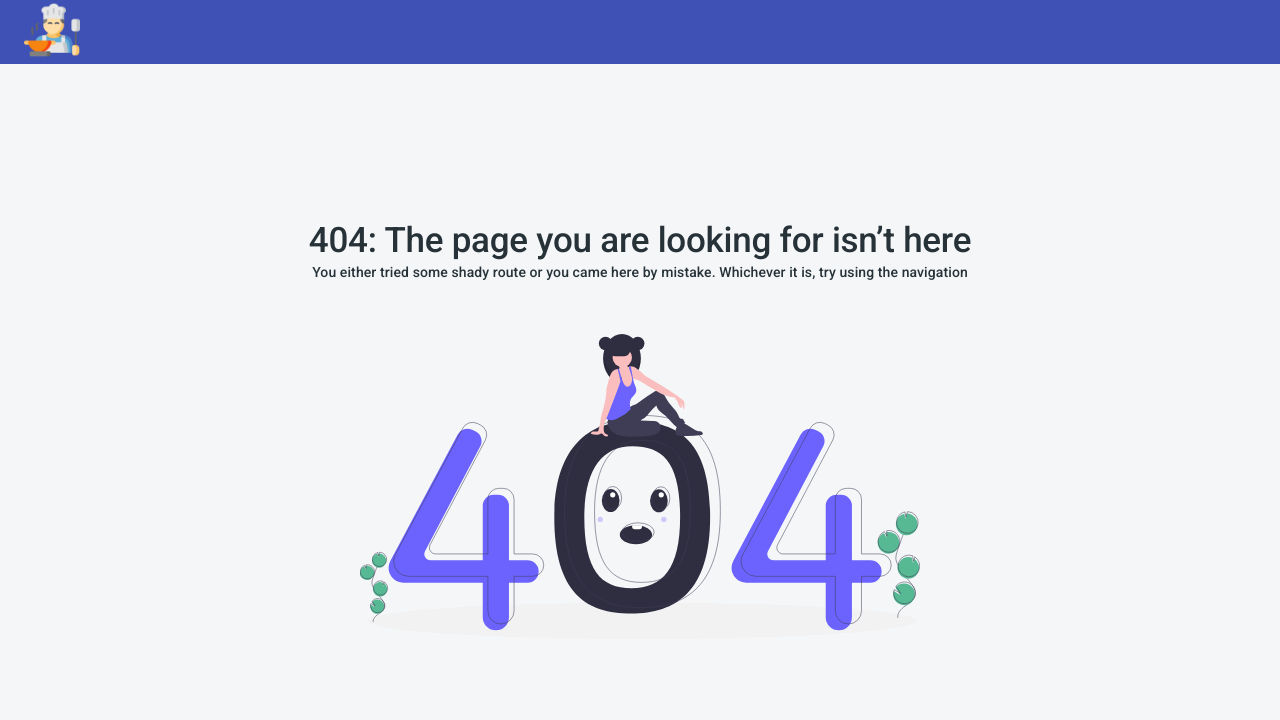
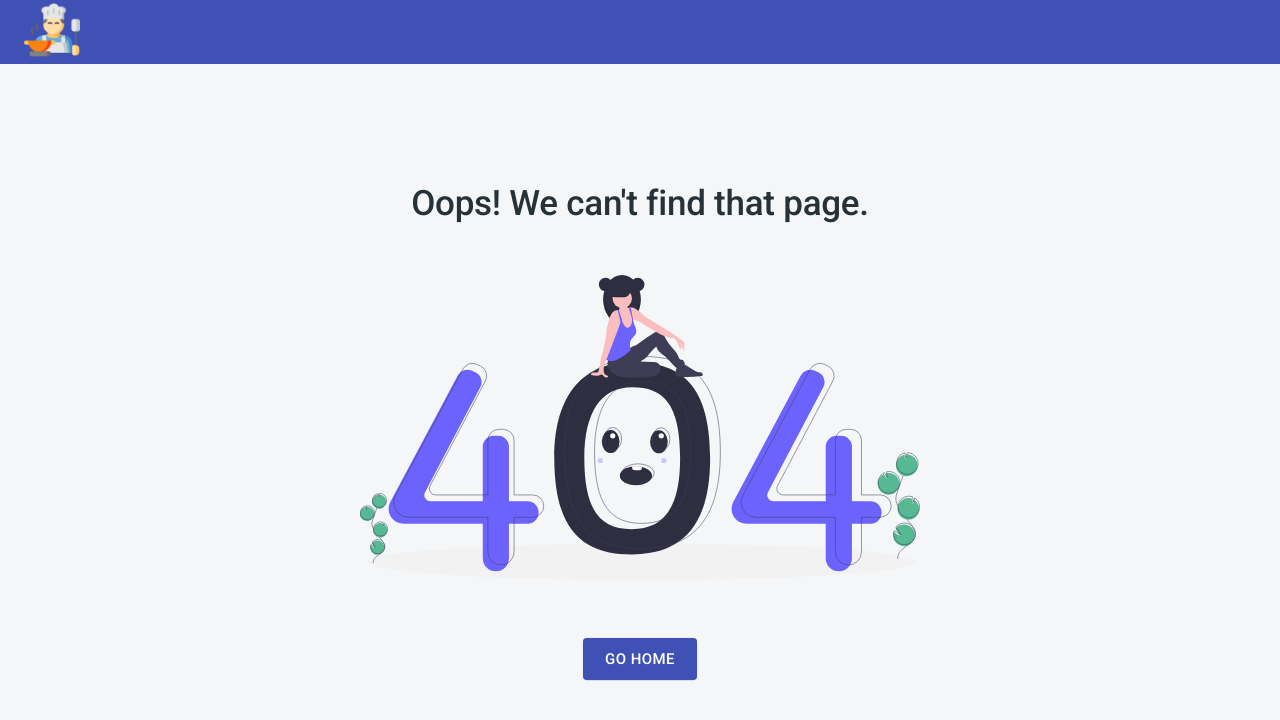
Before and after one commit to W8-Recipedia/Recipedia, a React (Create React App) app in the folder client/: page /404 in a window 1280 px wide. Before the commit this address had no page. Shown: the top 720 px of the page. Built offline with nearby package versions, Linux system fonts and the light colour scheme.

Commit message:
Improves 404 page

```diff
--- a/client/src/views/errors/NotFoundView.js
+++ b/client/src/views/errors/NotFoundView.js
@@ -1,11 +1,14 @@
 import React from 'react';
 import {
   Box,
+  Button,
   Container,
   Typography,
   makeStyles
 } from '@material-ui/core';
 import Page from 'src/components/Page';
+import { Link } from 'react-router-dom'
+
 
 const useStyles = makeStyles((theme) => ({
   root: {
@@ -42,15 +45,7 @@ const NotFoundView = () => {
             color="textPrimary"
             variant="h1"
           >
-            404: The page you are looking for isn’t here
-          </Typography>
-          <Typography
-            align="center"
-            color="textPrimary"
-            variant="subtitle2"
-          >
-            You either tried some shady route or you came here by mistake.
-            Whichever it is, try using the navigation
+            Oops! We can't find that page.
           </Typography>
           <Box textAlign="center">
             <img
@@ -60,6 +55,20 @@ const NotFoundView = () => {
             />
           </Box>
         </Container>
+        <br/>
+        <br/>
+        <br/>
+        <Box textAlign="center">
+          <Link to="/app/dashboard">
+            <Button
+              color="primary"
+              variant="contained"
+              size="large"
+              >
+              Go home
+            </Button>
+          </Link>
+        </Box>
       </Box>
     </Page>
   );
```
